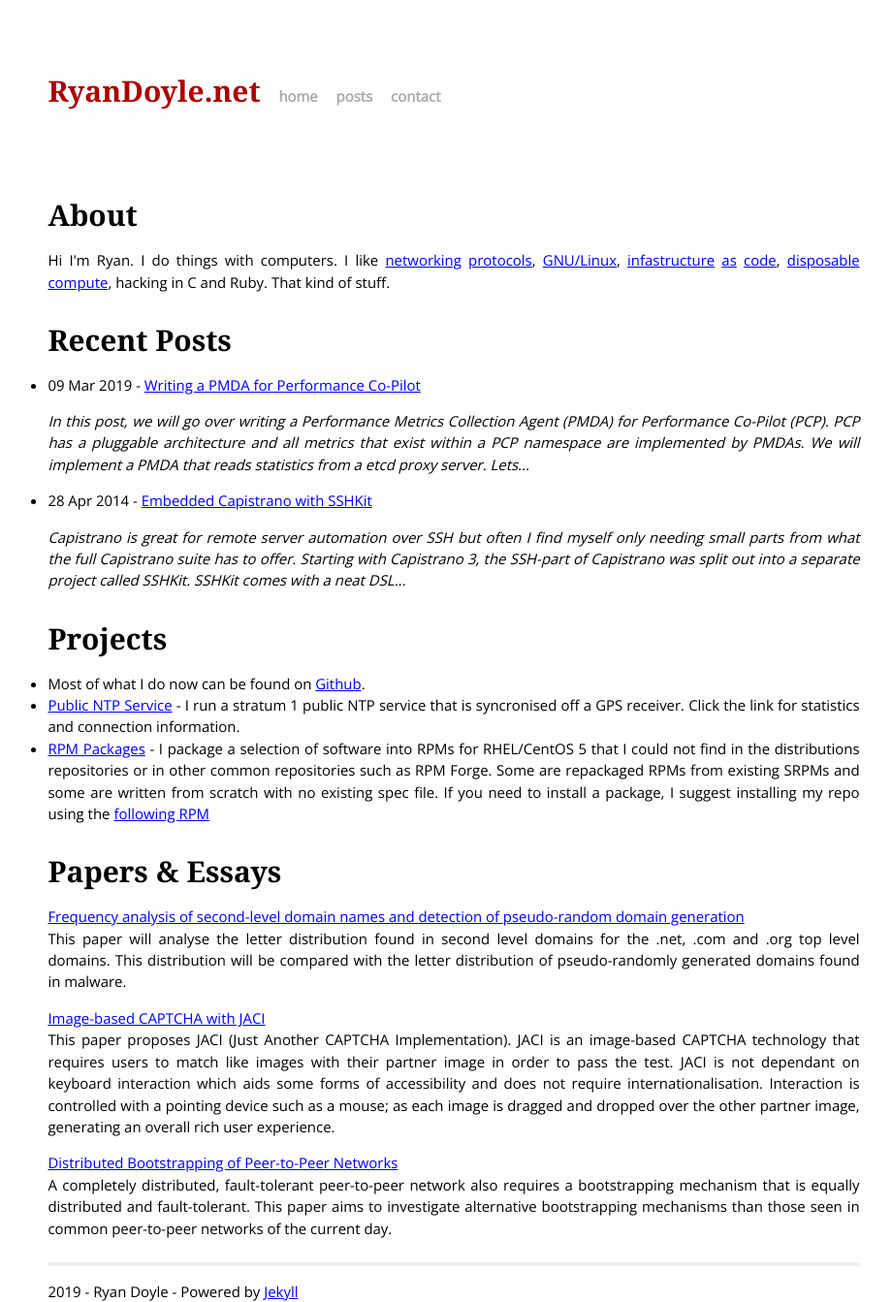
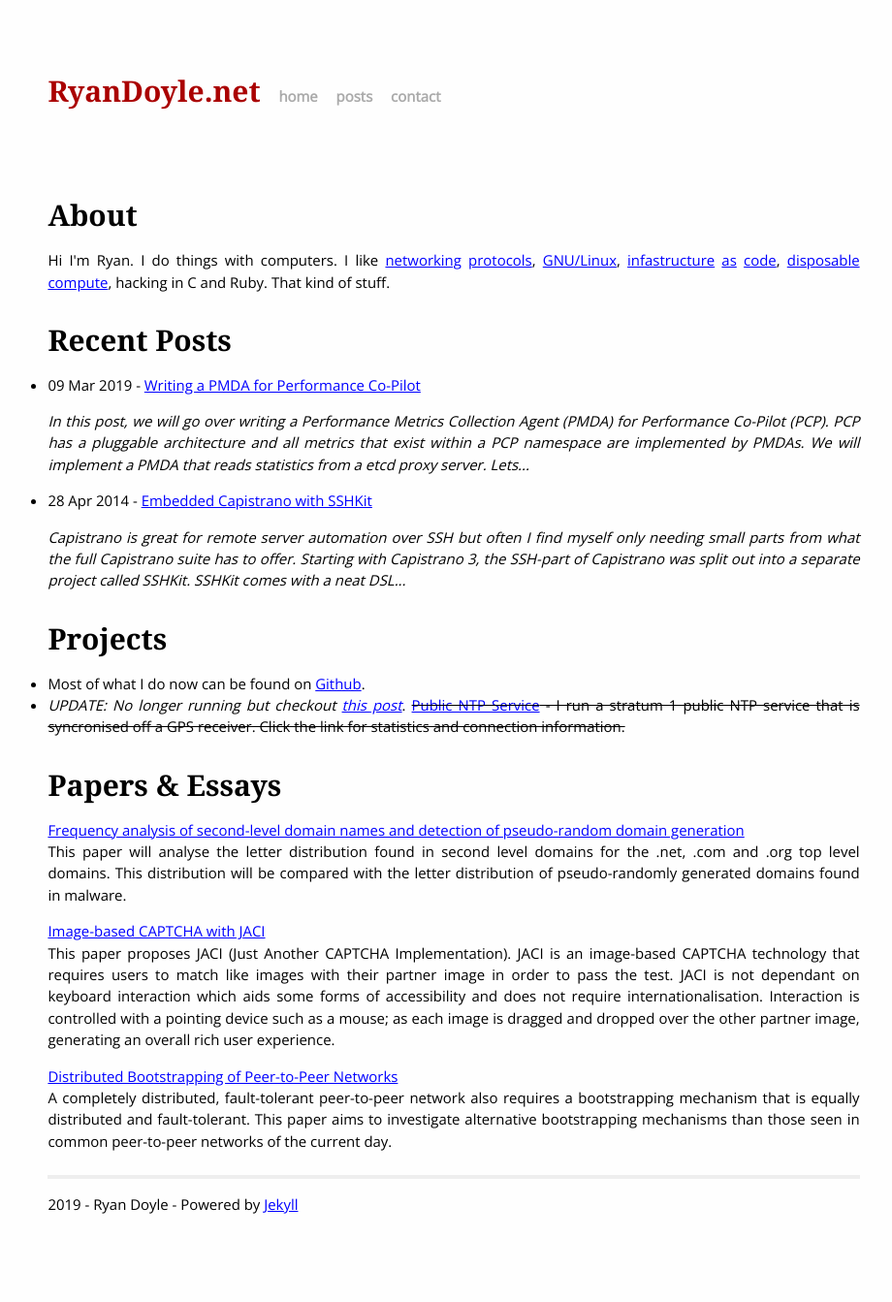
Before and after one commit to ryandoyle/ryandoyle.net, a Jekyll site: the page built from index.html, in a window 1280 px wide. Shown: the whole page at 97% size, without its empty margins (172-1092 px from the left). Built offline with Jekyll 4.4.1, drawn with Linux system fonts in a browser that asks for light colours; after the commit the page ends 1254 px from its top, so only the background shows below that.

Commit message:
Clear up stuff I run

```diff
--- a/index.html
+++ b/index.html
@@ -19,8 +19,7 @@ title: RyanDoyle .net - My Internet House
 <h1>Projects</h1>
 <ul>
     <li>Most of what I do now can be found on <a href=https://github.com/ryandoyle>Github</a>.</li>
-    <li><a href="/projects/ntp/">Public NTP Service</a> - I run a stratum 1 public NTP service that is syncronised off a GPS receiver. Click the link for statistics and connection information.</li>
-    <li><a href="http://files.doylenet.net/linux/packages/rhel/5/doylenet/">RPM Packages</a> - I package a selection of software into RPMs for RHEL/CentOS 5 that I could not find in the distributions repositories or in other common repositories such as RPM Forge. Some are repackaged RPMs from existing SRPMs and some are written from scratch with no existing spec file. If you need to install a package, I suggest installing my repo using the <a href="http://files.doylenet.net/linux/packages/rhel/5/doylenet/RPMS/x86_64/doylenet-repo-rhel5-1.0-1.noarch.rpm">following RPM</a></li>
+    <li><i>UPDATE: No longer running but checkout <a href="posts/stratum-1-ntp-garmin-gps-18-lvc-on-freebsd-80/">this post</a></i>. <del><a href="/projects/ntp/">Public NTP Service</a> - I run a stratum 1 public NTP service that is syncronised off a GPS receiver. Click the link for statistics and connection information.</del></li>
 </ul>
 
 <h1>Papers & Essays</h1>
```
